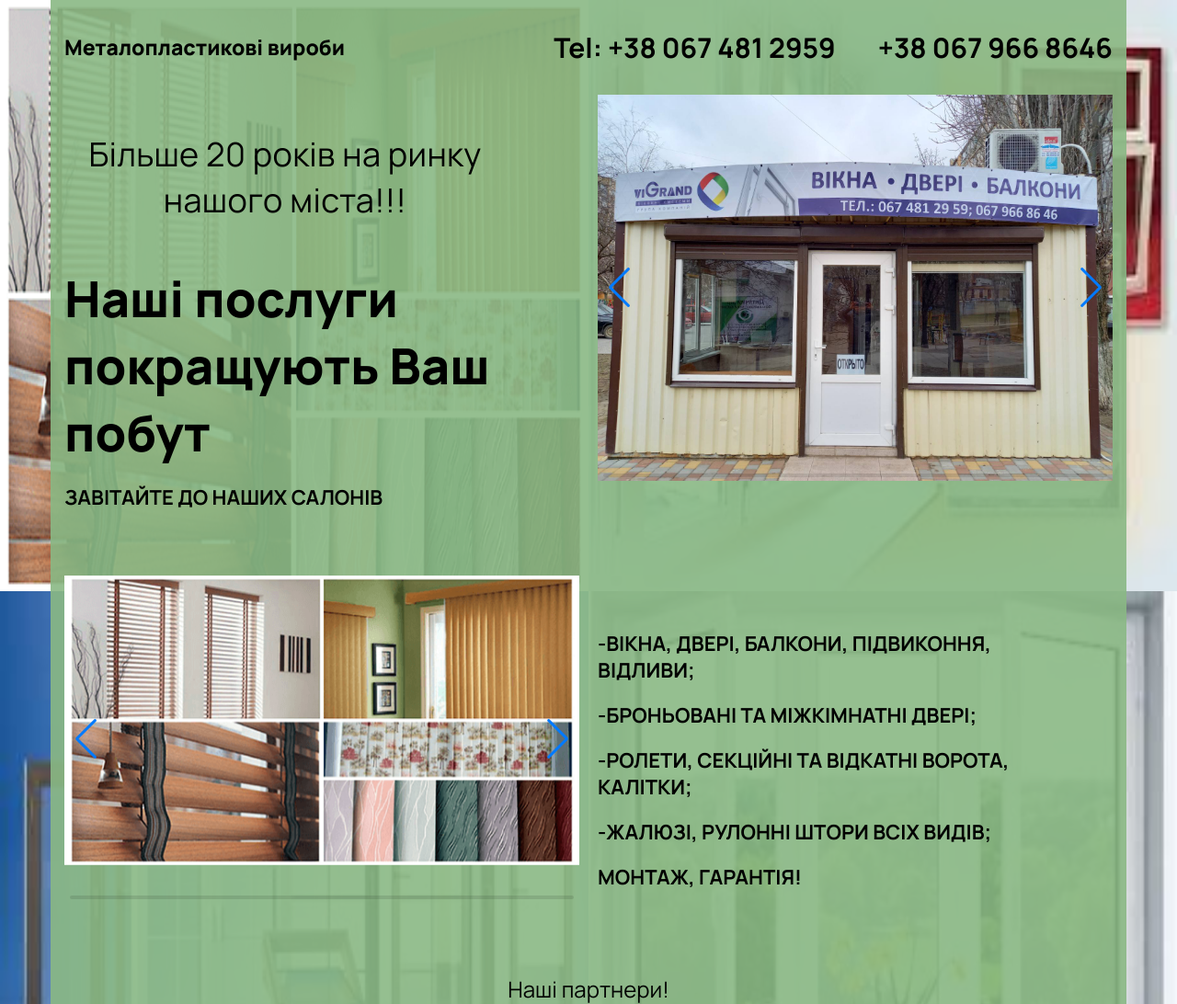
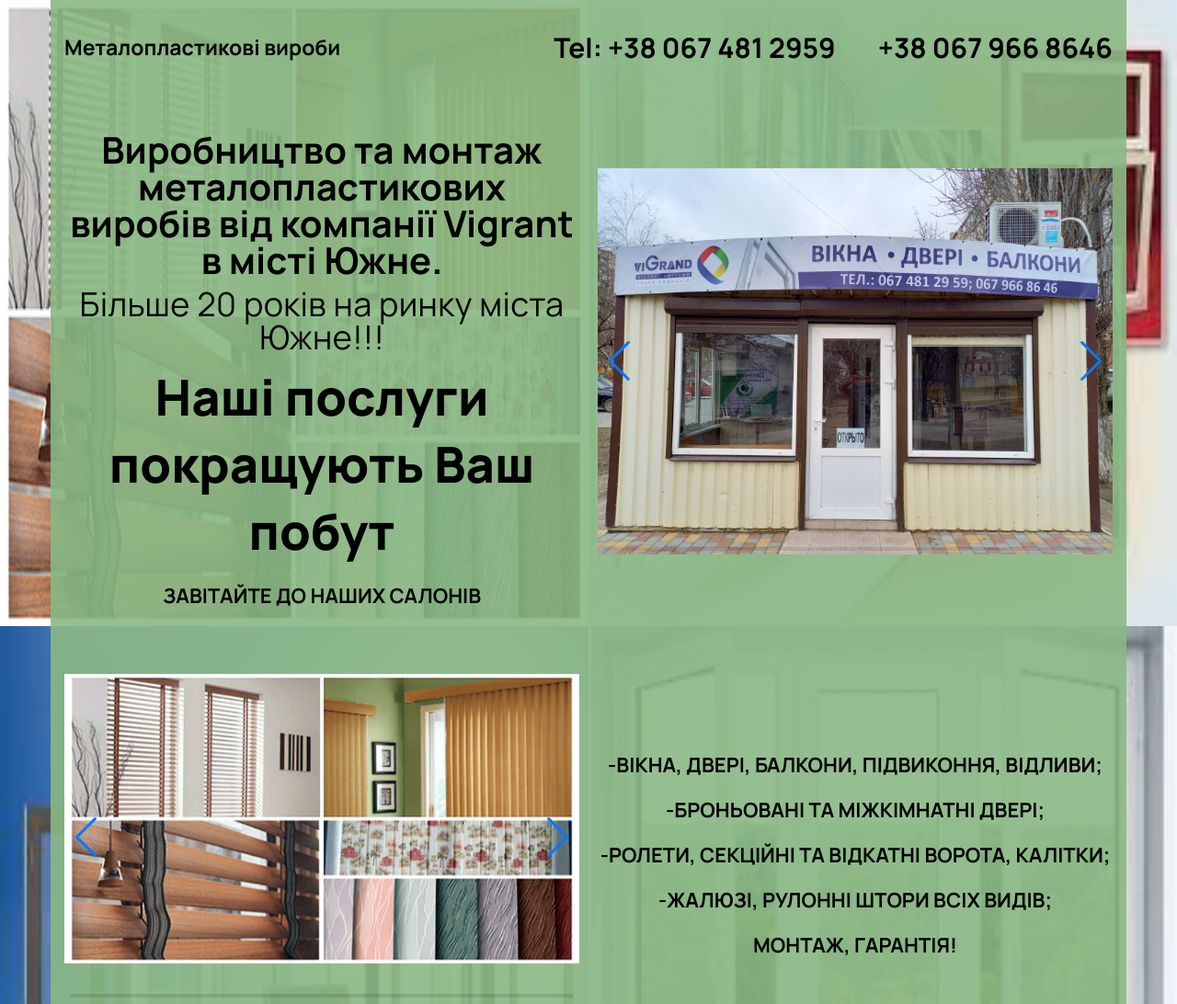
Before and after one commit to rumiyevskiy/slavik, a plain HTML site: page index.html in a window 1280 px wide. Shown: the top 1092 px of the page at 92% size. Drawn offline with nearby package versions, Linux system fonts and the light colour scheme.

Commit message:
dev meta data

```diff
--- a/css/style.css
+++ b/css/style.css
@@ -118,17 +118,13 @@ body {
     .menu__link {
         font-size: 18px;
     }
-}
 
-@media (max-width: 767.98px) {
     .menu__list {
         justify-content: center;
     }
+}
 
-    .menu__link {
-        font-size: 18px;
-    }
-}
+
 
 /* ****************************************************** */
 
@@ -150,10 +146,13 @@ body {
 
 .body-main-block {
     display: flex;
-    align-items: flex-start;
+    align-items: center;
     gap: 20px;
     margin-bottom: 50px;
+
 }
+
+
 
 .main-block__partners {
 }
@@ -167,11 +166,13 @@ body {
 }
 
 .content-main-block {
-    padding-top: 40px;
+    padding: 40px 0 0 0;
 }
 
-.content-main-block__body {
-    padding-right: 80px;
+.content-main-block__body h1{
+    font-size: 40px;
+    text-align: center;
+    font-weight: 600;
 }
 
 .content-main-block__sub-title {
@@ -180,18 +181,19 @@ body {
     line-height: 29px;
     text-transform: uppercase;
     margin-bottom: 20px;
+    text-align: center;
 }
 .content-main-block__title {
     font-weight: 800;
     font-size: 54px;
     line-height: 73px;
     margin-bottom: 20px;
+    text-align: center;
 }
 .content-main-block__text {
     font-size: 36px;
-    line-height: 50px;
     letter-spacing: 0.01em;
-    margin-bottom: 45px;
+    margin: 10px 0 10px 0;
     text-align: center;
 }
 
@@ -200,17 +202,13 @@ body {
         padding-right: 0px;
         text-align: center;
     }
+
+    .content-main-block {
+        padding: 10px 0 0 0;
+    }
 }
 
-.content-main-block__form {
-}
 
-.form-main-block {
-}
-.form-main-block__input {
-}
-.form-main-block__button {
-}
 
 /* ****************************************************** */
 .body-main-block__slider {
@@ -231,10 +229,6 @@ body {
 
 /* ****************************************************** */
 
-
-.partners-main-block {
-}
-
 .partners-main-block__label {
     font-size: 24px;
     margin-bottom: 25px;
@@ -248,8 +242,7 @@ body {
     align-items: center;
     text-align: center;
 }
-.partners-main-block__item {
-}
+
 
 .partners-main-block__item img {
     width: 150px;
--- a/index.html
+++ b/index.html
@@ -3,16 +3,19 @@
 <head>
     <meta charset="UTF-8">
     <meta http-equiv="X-UA-Compatible" content="IE=edge">
-    <meta name="description" content="Металопластикові вироби">
-    <meta name="keywords" content="окна, вікна, двери, двері, г.Южный, м.Южне">
-    <meta name="Address" content="м.Южне. Центральний ринок. Павільйон №107.">
-    <meta name="Address" content="м.Южне. Павільйон біля буд. Мира 17.">
+    <title>Viknastav-Металопластикові вироби компанії Vigrant в м. Южне +380674812959, +380679668646</title>
+    <meta name="description" content="вікна двері Южне. Виробництво та монтаж металопластикових виробів від компанії Vigrant в м. Южне. Наши телефони +380674812959 та +380679668646. Вироби з ПВХ профілю в м. Южне, Броньовані та міжкімнатні двері в м. Южне">
+    <meta name="keywords" content="окна Южный, вікна Южне, металопластикові вікна Южне, металлопластиковые окна Южный, металлопластиковые окна Южное, вікна з ПВХ профілю Южне, окна из ПВХ профиля Южный, окна двери Южный, вікна двері Южне, металопластикові вікна двері Южне, металлопластиковые окна двери Южный, ролеты жалюзи Южный, ролети жалюзі Южне, монтаж вікон Южне, виготовлення вікон Южне, доставка вікон Южне, монтаж дверей Южне, виготовлення дверей Южне, доставка дверей Южне, монтаж окон Южный, изготовление окон Южный, доставка окон Южный, монтаж дверей Южный, изготовление дверей Южный, доставка дверей Южный, балкони підвиконня відливи Южне, балконы подоконники отливы Южный, броньовані та міжкімнатні двері Южне, бронированные и межкомнатные двери Южный, монтаж металлопластиковых окон и дверей Южный, монтаж металопластикових вікон та дверей Южне">
+    <meta name="Address" content="м.Южне. Центральний ринок. Павільйон №107, м.Южне. Павільйон біля буд. Мира 17">
+    <meta name="Phone" content="+380674812959, +380679668646">
+    <link rel="icon" type="image/x-icon" href="img/icons/8726566_window_grid_icon.svg">
+
     <meta name="viewport" content="width=device-width, initial-scale=1.0">
     <link href="https://fonts.googleapis.com/css?family=Manrope:regular,500,600,700,800&display=swap" rel="stylesheet" />
     <link rel="stylesheet" href="css/reset.css">
     <link rel="stylesheet" href="css/style.css">
     <link rel="stylesheet" href="https://cdn.jsdelivr.net/npm/swiper@11/swiper-bundle.min.css"/>
-    <title>Oknastav</title>
+
 </head>
 <body>
     <div class="wrapper">
@@ -21,7 +24,9 @@
 
             <div class="header__container">
 
-                <a href="#" class="header__logo">Металопластикові вироби</a>
+                <a href="#" class="header__logo">
+                    <strong>Металопластикові вироби</strong>
+                </a>
 
                 <nav class="header__menu menu">
 
@@ -59,7 +64,13 @@
 
                             <div class="content-main-block__body">
 
-                                <div class="content-main-block__text">Більше 20 років на ринку нашого міста!!!</div>
+                                <h1>
+                                    <strong>
+                                        Виробництво та монтаж металопластикових виробів від компанії Vigrant в місті Южне.
+                                    </strong>
+                                </h1>
+
+                                <div class="content-main-block__text">Більше 20 років на ринку міста Южне!!!</div>
 
                                 <div class="content-main-block__title">Наші послуги покращують Ваш побут</div>
 
```
Also changed, not shown: img/icons/8726566_window_grid_icon.svg (added).
